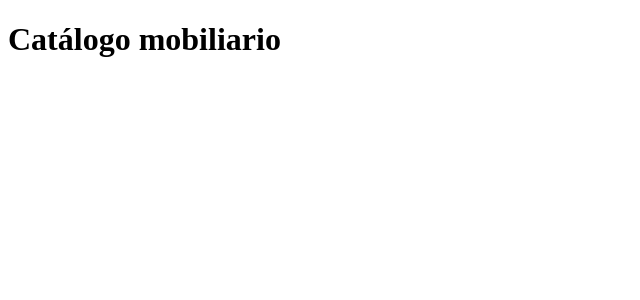
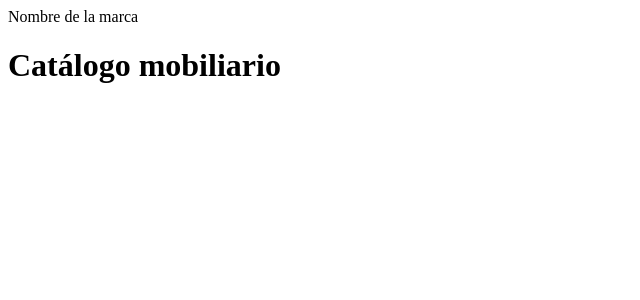
Before and after one commit to Albema1990/frontend-proyecto-mobiliario-alvaro-benitez, a React (Vite) app: page / in a window 1280 px wide. Shown: the top 300 px of the page, without its empty margins (0-640 px from the left). Built offline with nearby package versions, Linux system fonts and the light colour scheme.

Commit message:
Home Page y Components Header, Navbar, y Footer

```diff
--- a/src/App.jsx
+++ b/src/App.jsx
@@ -1,9 +1,14 @@
 import "./App.css";
+import Header from "./components/Header";
+import Footer from "./components/Footer";
+import Home from "./pages/Home";
 
 function App() {
   return (
     <>
-      <h1>Catálogo mobiliario</h1>
+      <Header />
+      <Home />
+      <Footer />
     </>
   );
 }
--- /dev/null
+++ b/src/components/Footer.jsx
@@ -0,0 +1,5 @@
+function Footer (){
+    return (<footer></footer>);
+}
+
+export default Footer;
--- /dev/null
+++ b/src/components/Header.jsx
@@ -0,0 +1,12 @@
+import Navbar from "./Navbar";
+
+function Header() {
+  return (
+    <header>
+      <div>Nombre de la marca</div>
+      <Navbar />
+    </header>
+  );
+}
+
+export default Header;
--- /dev/null
+++ b/src/components/Navbar.jsx
@@ -0,0 +1,5 @@
+function Navbar(){
+    return (<nav></nav>);
+}
+
+export default Navbar;
--- /dev/null
+++ b/src/pages/Home.jsx
@@ -0,0 +1,7 @@
+function Home(){
+    return <main>
+        <h1>Catálogo mobiliario</h1>
+    </main>;
+}
+
+export default Home;
```
